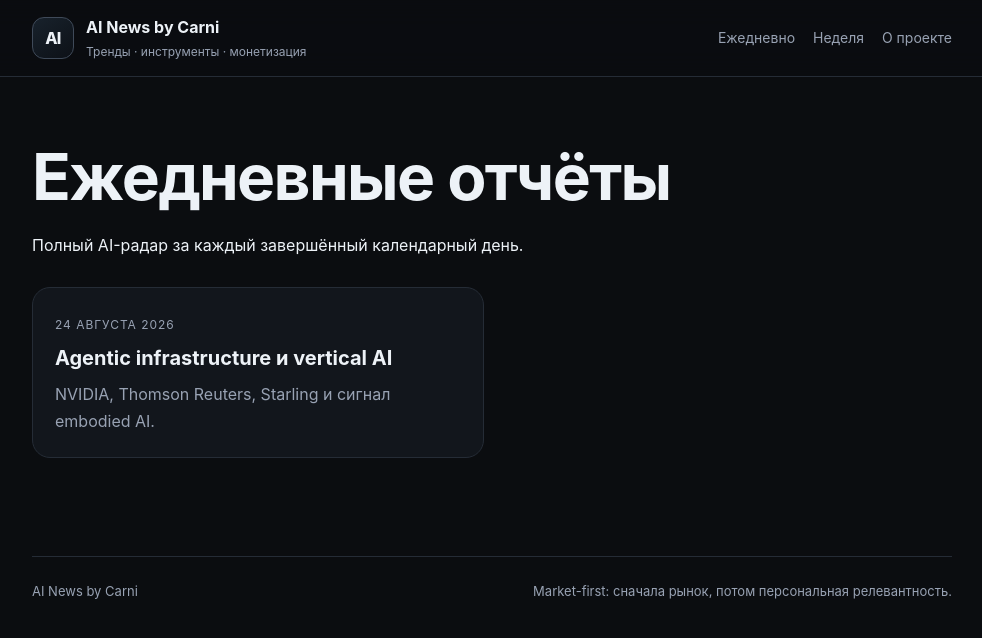
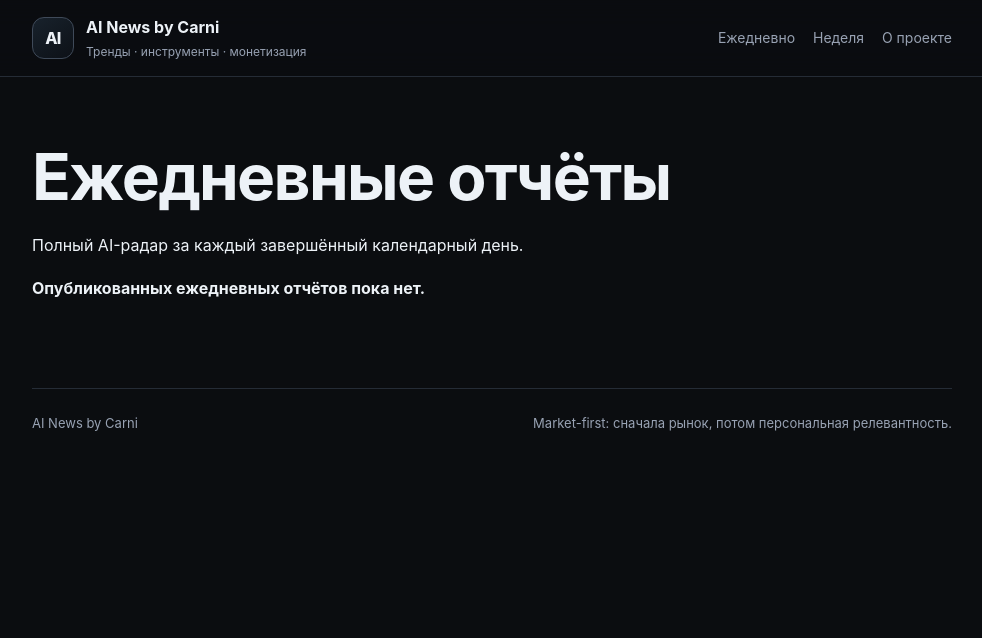
Before and after one commit to DmitryCarni/ai-news-by-carni, a Jekyll site: the page built from daily/index.md, in a window 1280 px wide. Shown: the top 638 px of the page, without its empty margins (148-1130 px from the left). Built offline with Jekyll 4.4.1, drawn with Linux system fonts in a browser that asks for light colours.

Commit message:
Generate daily archive from report metadata

```diff
--- a/daily/index.md
+++ b/daily/index.md
@@ -4,14 +4,22 @@ title: Ежедневные отчёты
 permalink: /daily/
 ---
 
+{% assign reports = site.pages | where: "report_type", "daily" | sort: "report_date" | reverse %}
+
 # Ежедневные отчёты
 
 Полный AI-радар за каждый завершённый календарный день.
 
+{% if reports.size > 0 %}
 <div class="grid">
-<a class="card" href="{{ '/daily/2026-08-24/' | relative_url }}">
-  <span class="kicker">24 августа 2026</span>
-  <strong>Agentic infrastructure и vertical AI</strong>
-  <p>NVIDIA, Thomson Reuters, Starling и сигнал embodied AI.</p>
+{% for report in reports %}
+<a class="card" href="{{ report.url | relative_url }}">
+  <span class="kicker">{{ report.report_date_display | default: report.title }}</span>
+  <strong>{{ report.card_title | default: report.title }}</strong>
+  <p>{{ report.summary | default: report.description }}</p>
 </a>
+{% endfor %}
 </div>
+{% else %}
+**Опубликованных ежедневных отчётов пока нет.**
+{% endif %}
```
